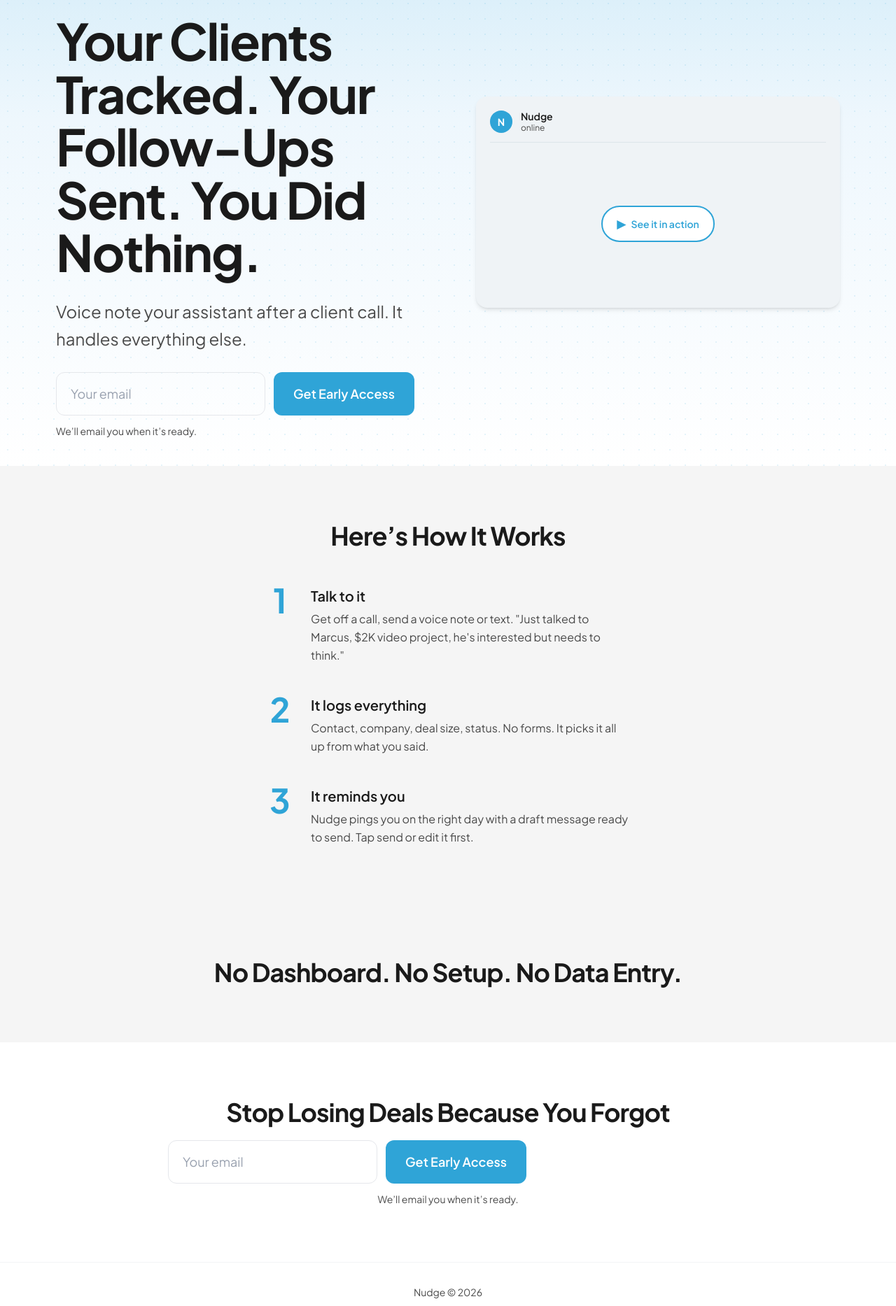
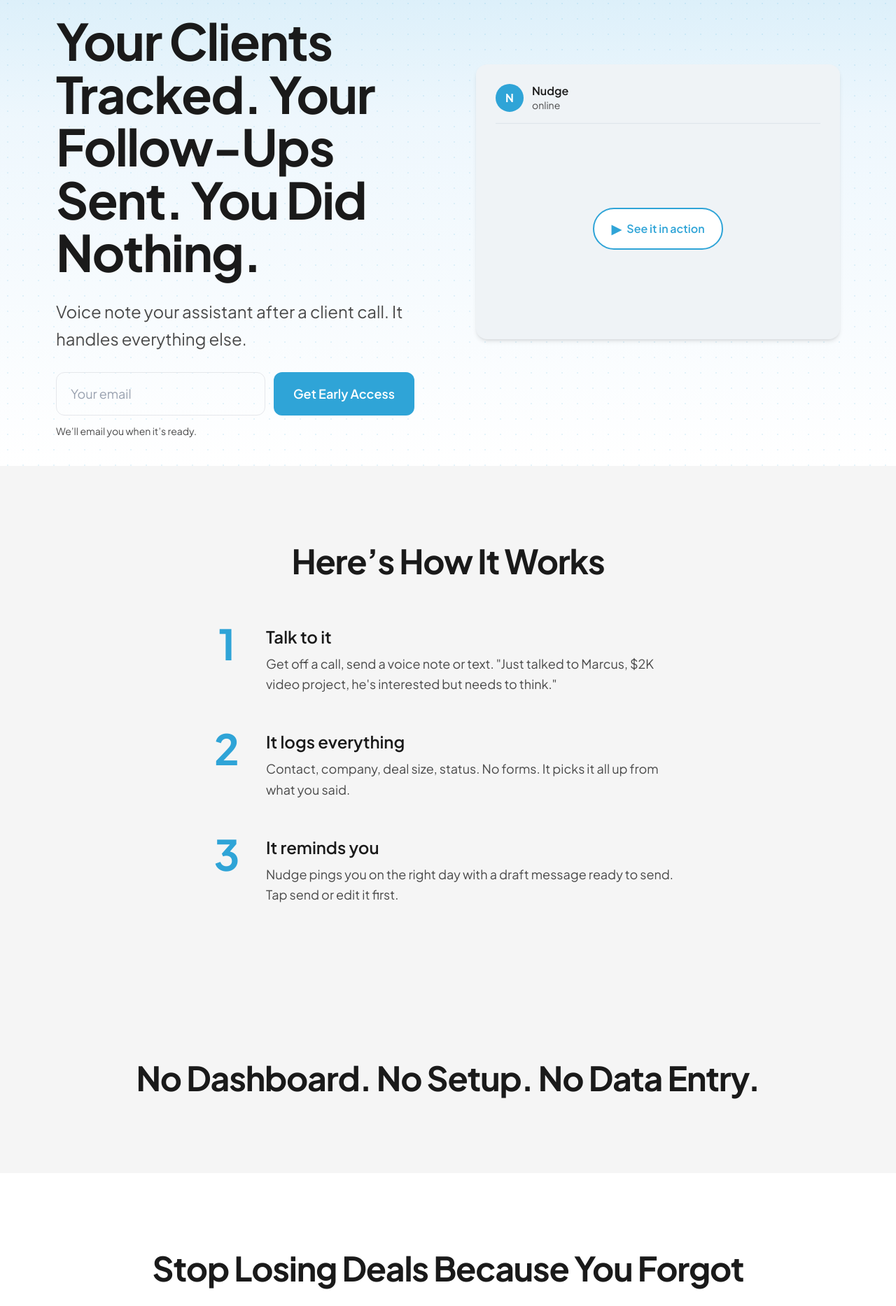
Before and after one commit to jacekimmy/nudge-waitlist, a Next.js app: page / in a window 1280 px wide. Shown: the part 160-2027 px from the top of the page at 70% size. Built offline with nearby package versions, Linux system fonts and the light colour scheme.

Commit message:
scale up all sections consistently

```diff
--- a/src/components/BottomCTA.tsx
+++ b/src/components/BottomCTA.tsx
@@ -24,9 +24,9 @@
   }, [])
 
   return (
-    <section className="py-20 px-6">
-      <div ref={ref} className="section-hidden max-w-[800px] mx-auto w-full text-center flex flex-col items-center">
-        <h2 className="text-3xl sm:text-4xl font-bold text-[#1a1a1a] mb-5 tracking-tight">
+    <section className="py-28 px-10">
+      <div ref={ref} className="section-hidden max-w-[1200px] mx-auto w-full text-center flex flex-col items-center">
+        <h2 className="text-4xl sm:text-5xl font-bold text-[#1a1a1a] mb-8 tracking-tight">
           Stop Losing Deals Because You Forgot
         </h2>
         <EmailCapture />
--- a/src/components/ChatUI.tsx
+++ b/src/components/ChatUI.tsx
@@ -53,32 +53,32 @@
   }, [started, visibleCount])
 
   return (
-    <div className="bg-[#EFF3F6] rounded-2xl p-4 sm:p-5 shadow-md w-full">
+    <div className="bg-[#EFF3F6] rounded-2xl p-6 sm:p-7 shadow-md w-full">
       {/* Chat header */}
-      <div className="flex items-center gap-3 mb-4 pb-3 border-b border-[#dde4ea]">
-        <div className="w-8 h-8 rounded-full bg-[#2FA4D7] flex items-center justify-center text-white font-bold text-sm shrink-0">
+      <div className="flex items-center gap-3 mb-5 pb-4 border-b border-[#dde4ea]">
+        <div className="w-10 h-10 rounded-full bg-[#2FA4D7] flex items-center justify-center text-white font-bold text-base shrink-0">
           N
         </div>
         <div>
-          <p className="font-semibold text-[#1a1a1a] text-sm leading-tight">Nudge</p>
-          <p className="text-xs text-[#4a4a4a]">online</p>
+          <p className="font-semibold text-[#1a1a1a] text-base leading-tight">Nudge</p>
+          <p className="text-sm text-[#4a4a4a]">online</p>
         </div>
       </div>
 
       {/* Pre-start state: button */}
       {!started ? (
-        <div className="flex items-center justify-center min-h-[200px]">
+        <div className="flex items-center justify-center min-h-[260px]">
           <button
             onClick={() => setStarted(true)}
-            className="see-it-btn group flex items-center gap-2 px-5 py-3 bg-white border-2 border-[#2FA4D7] text-[#2FA4D7] font-semibold text-sm rounded-full cursor-pointer"
+            className="see-it-btn group flex items-center gap-2 px-6 py-3.5 bg-white border-2 border-[#2FA4D7] text-[#2FA4D7] font-semibold text-base rounded-full cursor-pointer"
           >
-            <span className="text-base">▶</span>
+            <span className="text-lg">▶</span>
             See it in action
           </button>
         </div>
       ) : (
         /* Messages */
-        <div className="space-y-2 min-h-[260px]">
+        <div className="space-y-3 min-h-[300px]">
           {messages.map((msg, i) => {
             if (i >= visibleCount) return null
 
@@ -101,7 +101,7 @@
               >
                 <div className="max-w-[80%]">
                   <div
-                    className={`px-3 py-2.5 rounded-2xl text-sm leading-relaxed shadow-sm ${
+                    className={`px-4 py-3 rounded-2xl text-base leading-relaxed shadow-sm ${
                       isUser
                         ? 'bg-[#2FA4D7] text-white rounded-br-sm'
                         : 'bg-white text-[#1a1a1a] rounded-bl-sm'
--- a/src/components/Footer.tsx
+++ b/src/components/Footer.tsx
@@ -1,7 +1,7 @@
 export default function Footer() {
   return (
-    <footer className="py-8 px-6 border-t border-gray-100">
-      <p className="text-center text-sm text-[#4a4a4a]">Nudge &copy; 2026</p>
+    <footer className="py-10 px-10 border-t border-gray-100">
+      <p className="text-center text-base text-[#4a4a4a]">Nudge &copy; 2026</p>
     </footer>
   )
 }
--- a/src/components/HowItWorks.tsx
+++ b/src/components/HowItWorks.tsx
@@ -38,20 +38,20 @@
   }, [])
 
   return (
-    <section className="bg-[#F5F5F5] py-20 px-6">
-      <div ref={ref} className="section-hidden max-w-[800px] mx-auto w-full text-center">
-        <h2 className="text-3xl sm:text-4xl font-bold text-[#1a1a1a] mb-12 tracking-tight">
+    <section className="bg-[#F5F5F5] py-28 px-10">
+      <div ref={ref} className="section-hidden max-w-[1200px] mx-auto w-full text-center">
+        <h2 className="text-4xl sm:text-5xl font-bold text-[#1a1a1a] mb-16 tracking-tight">
           Here&rsquo;s How It Works
         </h2>
-        <div className="space-y-10 max-w-[520px] mx-auto text-left">
+        <div className="space-y-12 max-w-[680px] mx-auto text-left">
           {steps.map((step, i) => (
-            <div key={i} className="flex gap-6 items-start">
-              <div className="text-5xl font-extrabold text-[#2FA4D7] leading-none shrink-0 w-10 text-center select-none">
+            <div key={i} className="flex gap-8 items-start">
+              <div className="text-6xl font-extrabold text-[#2FA4D7] leading-none shrink-0 w-12 text-center select-none">
                 {i + 1}
               </div>
               <div className="pt-1">
-                <h3 className="text-xl font-semibold text-[#1a1a1a] mb-1.5">{step.title}</h3>
-                <p className="text-[#4a4a4a] text-base leading-relaxed">{step.body}</p>
+                <h3 className="text-2xl font-semibold text-[#1a1a1a] mb-2">{step.title}</h3>
+                <p className="text-[#4a4a4a] text-lg leading-relaxed">{step.body}</p>
               </div>
             </div>
           ))}
--- a/src/components/SimplePitch.tsx
+++ b/src/components/SimplePitch.tsx
@@ -23,9 +23,9 @@
   }, [])
 
   return (
-    <section className="bg-[#F5F5F5] py-20 px-6">
-      <div ref={ref} className="section-hidden max-w-[800px] mx-auto w-full text-center">
-        <h2 className="text-3xl sm:text-4xl font-bold text-[#1a1a1a] tracking-tight">
+    <section className="bg-[#F5F5F5] py-28 px-10">
+      <div ref={ref} className="section-hidden max-w-[1200px] mx-auto w-full text-center">
+        <h2 className="text-4xl sm:text-5xl font-bold text-[#1a1a1a] tracking-tight">
           No Dashboard. No Setup. No Data Entry.
         </h2>
       </div>
```
